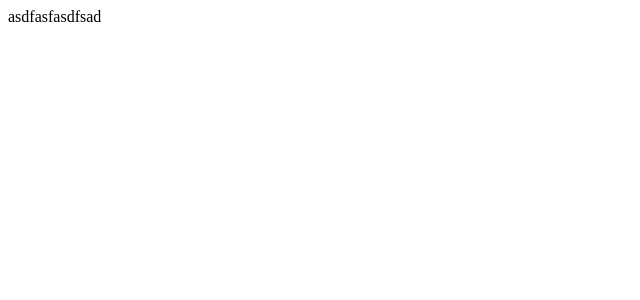
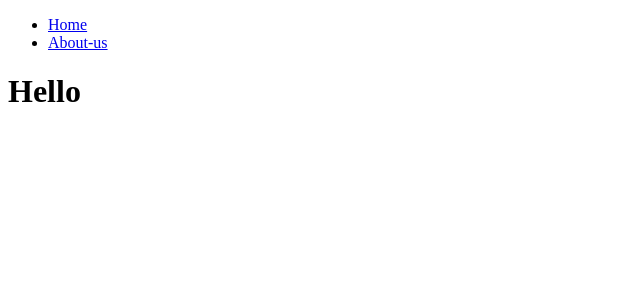
Before and after one commit to trr456-hub/next-grammar, a Next.js app: page / in a window 1280 px wide. Shown: the top 300 px of the page, without its empty margins (0-640 px from the left). Built offline with nearby package versions, Linux system fonts and the light colour scheme.

Commit message:
navigation components 생성 hydration 습득

```diff
--- a/app/page.tsx
+++ b/app/page.tsx
@@ -1,5 +1,12 @@
+import Navigation from "../components/navigation";
+
 const test = () => {
-  return <div>asdfasfasdfsad</div>;
+  return (
+    <div>
+      <Navigation />
+      <h1>Hello</h1>
+    </div>
+  );
 };
 
 export default test;
--- /dev/null
+++ b/components/navigation.tsx
@@ -0,0 +1,20 @@
+"use client";
+import Link from "next/link";
+import { usePathname } from "next/navigation";
+
+export default function Navigation() {
+  const path = usePathname();
+
+  return (
+    <nav>
+      <ul>
+        <li>
+          <Link href="/">Home</Link>
+        </li>
+        <li>
+          <Link href="/about-us">About-us</Link>
+        </li>
+      </ul>
+    </nav>
+  );
+}
```
Also changed, not shown: app/about-us/page.tsx (+8 -1 lines).
